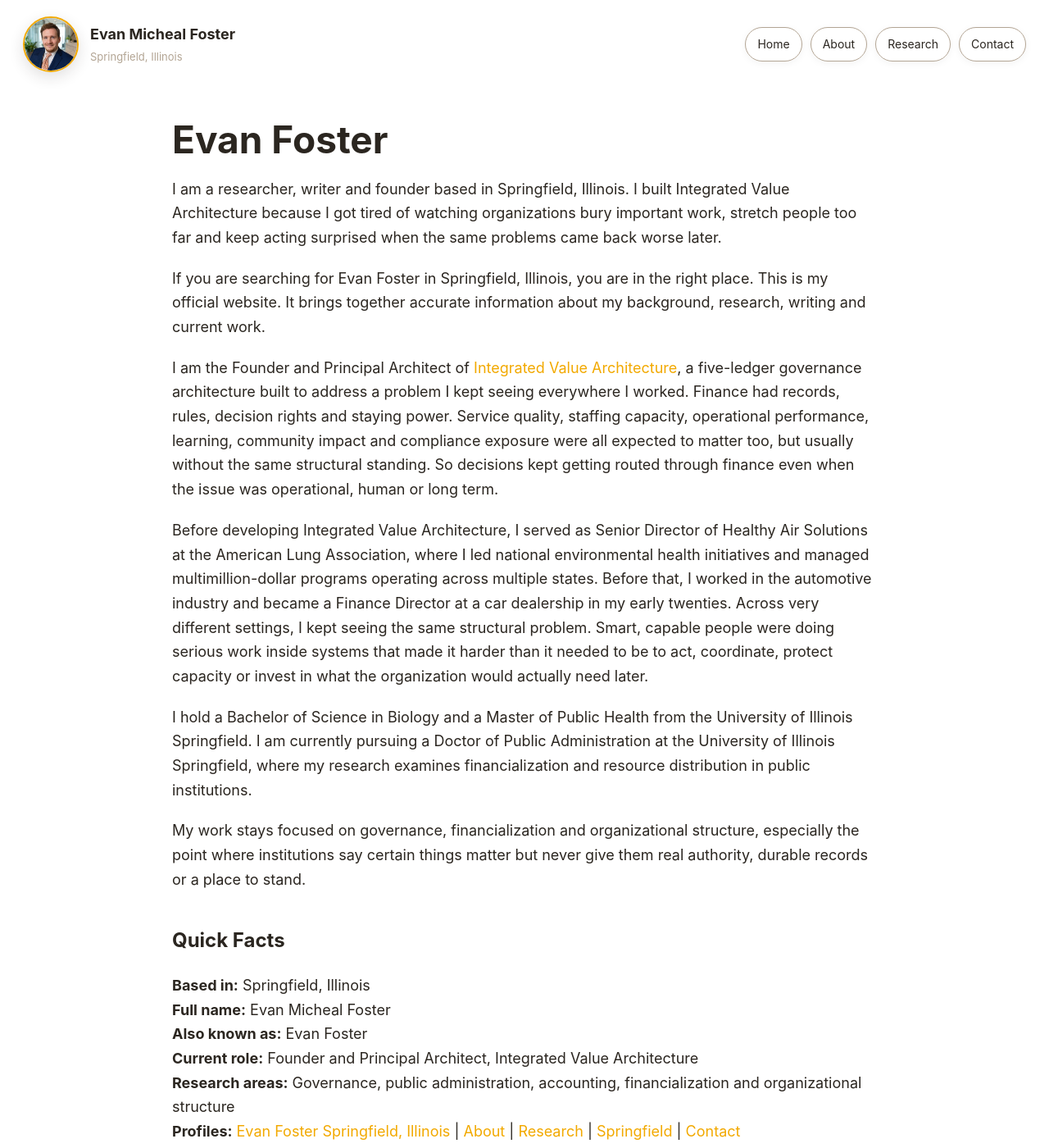
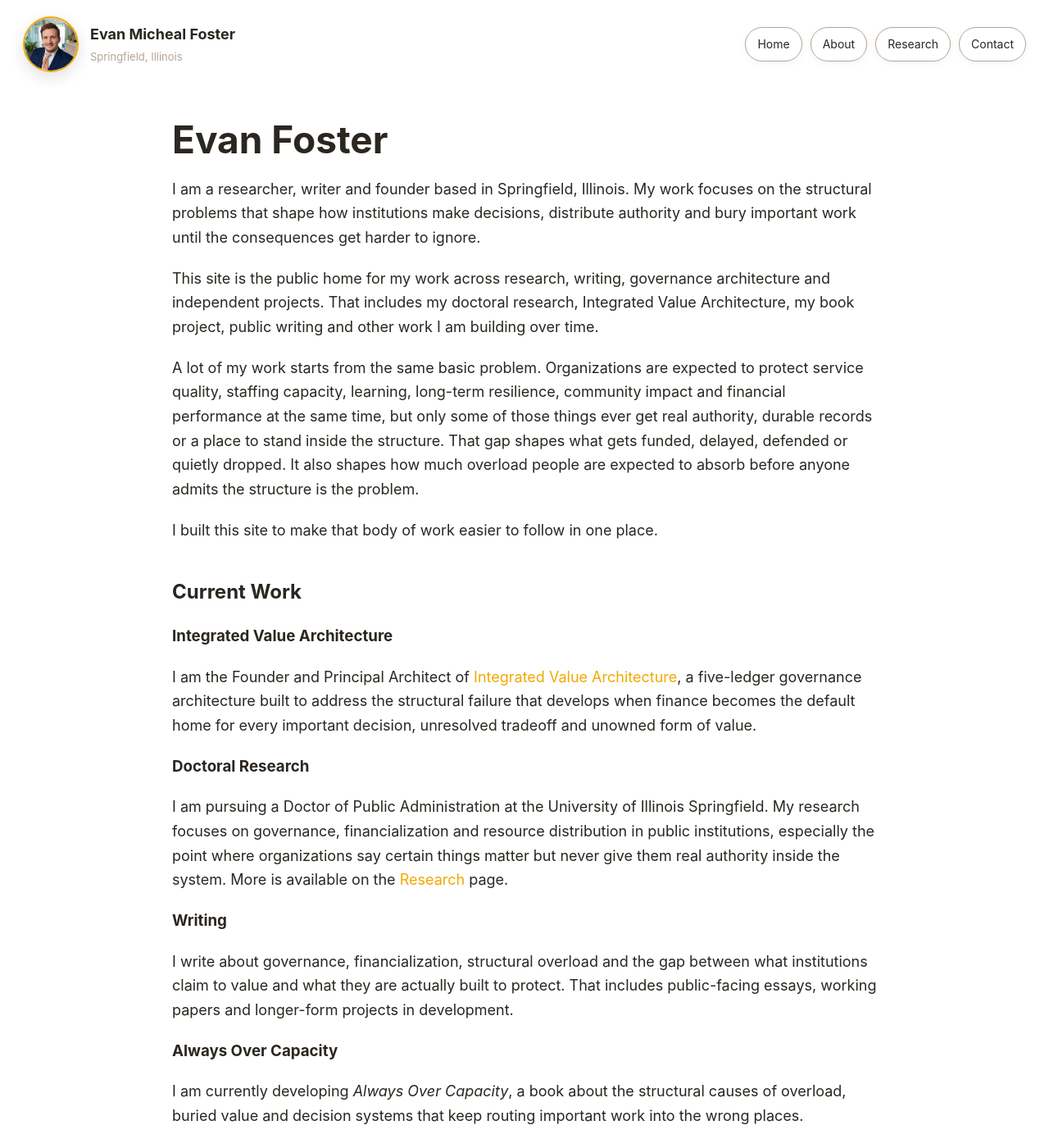
Before and after one commit to efost7873/evanmichealfoster.com, a Jekyll site: the page built from index.md, in a window 1280 px wide and 1400 px high. Shown: the whole window at 82% size. Built offline with Jekyll 4.4.1, drawn with Linux system fonts in a browser that asks for light colours; some of the changed text lies outside the part shown.

Commit message:
Revise title and description for clarity and focus
Updated title and description to better reflect focus on research and projects. Enhanced content clarity regarding governance and organizational structure.

```diff
--- a/index.md
+++ b/index.md
@@ -1,40 +1,56 @@
 ---
 layout: default
-title: Evan Micheal Foster | Evan Foster Springfield, Illinois
-description: Official website of Evan Foster in Springfield, Illinois. Learn about his research, writing, professional background and the governance architecture he built to address structural failure in organizations.
+title: Evan Micheal Foster | Research, Writing and Projects | Springfield, Illinois
+description: Official website of Evan Micheal Foster in Springfield, Illinois. Explore his research, writing, doctoral work, Integrated Value Architecture, articles and current projects.
+permalink: /
 ---
 
 # Evan Foster
 
-I am a researcher, writer and founder based in Springfield, Illinois. I built Integrated Value Architecture because I got tired of watching organizations bury important work, stretch people too far and keep acting surprised when the same problems came back worse later.
+I am a researcher, writer and founder based in Springfield, Illinois. My work focuses on the structural problems that shape how institutions make decisions, distribute authority and bury important work until the consequences get harder to ignore.
 
-If you are searching for Evan Foster in Springfield, Illinois, you are in the right place. This is my official website. It brings together accurate information about my background, research, writing and current work.
+This site is the public home for my work across research, writing, governance architecture and independent projects. That includes my doctoral research, Integrated Value Architecture, my book project, public writing and other work I am building over time.
 
-I am the Founder and Principal Architect of [Integrated Value Architecture](https://integratedvaluearchitecture.com), a five-ledger governance architecture built to address a problem I kept seeing everywhere I worked. Finance had records, rules, decision rights and staying power. Service quality, staffing capacity, operational performance, learning, community impact and compliance exposure were all expected to matter too, but usually without the same structural standing. So decisions kept getting routed through finance even when the issue was operational, human or long term.
+A lot of my work starts from the same basic problem. Organizations are expected to protect service quality, staffing capacity, learning, long-term resilience, community impact and financial performance at the same time, but only some of those things ever get real authority, durable records or a place to stand inside the structure. That gap shapes what gets funded, delayed, defended or quietly dropped. It also shapes how much overload people are expected to absorb before anyone admits the structure is the problem.
 
-Before developing Integrated Value Architecture, I served as Senior Director of Healthy Air Solutions at the American Lung Association, where I led national environmental health initiatives and managed multimillion-dollar programs operating across multiple states. Before that, I worked in the automotive industry and became a Finance Director at a car dealership in my early twenties. Across very different settings, I kept seeing the same structural problem. Smart, capable people were doing serious work inside systems that made it harder than it needed to be to act, coordinate, protect capacity or invest in what the organization would actually need later.
+I built this site to make that body of work easier to follow in one place.
 
-I hold a Bachelor of Science in Biology and a Master of Public Health from the University of Illinois Springfield. I am currently pursuing a Doctor of Public Administration at the University of Illinois Springfield, where my research examines financialization and resource distribution in public institutions.
+## Current Work
 
-My work stays focused on governance, financialization and organizational structure, especially the point where institutions say certain things matter but never give them real authority, durable records or a place to stand.
+### Integrated Value Architecture
 
-## Quick Facts
+I am the Founder and Principal Architect of [Integrated Value Architecture](https://integratedvaluearchitecture.com), a five-ledger governance architecture built to address the structural failure that develops when finance becomes the default home for every important decision, unresolved tradeoff and unowned form of value.
 
-**Based in:** Springfield, Illinois
-**Full name:** Evan Micheal Foster
-**Also known as:** Evan Foster
-**Current role:** Founder and Principal Architect, Integrated Value Architecture
-**Research areas:** Governance, public administration, accounting, financialization and organizational structure
-**Profiles:** [Evan Foster Springfield, Illinois](/evan-foster-springfield-il/) | [About](/about/) | [Research](/research/) | [Springfield](/springfield/) | [Contact](/contact/)
+### Doctoral Research
 
-## Start here
+I am pursuing a Doctor of Public Administration at the University of Illinois Springfield. My research focuses on governance, financialization and resource distribution in public institutions, especially the point where organizations say certain things matter but never give them real authority inside the system. More is available on the [Research](/research/) page.
 
-For a fuller picture of my professional background and the personal context behind my work, visit [About](/about/).
+### Writing
 
-For research, publications and ongoing academic work, visit [Research](/research/).
+I write about governance, financialization, structural overload and the gap between what institutions claim to value and what they are actually built to protect. That includes public-facing essays, working papers and longer-form projects in development.
 
-For local and professional background connected to Springfield, visit [Evan Foster Springfield, Illinois](/evan-foster-springfield-il/).
+### Always Over Capacity
 
-For broader context on where I live and work, visit [Springfield](/springfield/).
+I am currently developing *Always Over Capacity*, a book about the structural causes of overload, buried value and decision systems that keep routing important work into the wrong places.
+
+### Projects
+
+My work is not limited to research and governance. I am also building independent projects, including apps and other tools, as part of a broader portfolio of work that reflects how I think, what I notice and what I want to build over time.
+
+## Background
+
+Before founding Integrated Value Architecture, I served as Senior Director of Healthy Air Solutions at the American Lung Association, where I led national environmental health initiatives and managed major program and grant portfolios across multiple states. Earlier in my career, I worked in the automotive industry and became a Finance Director at a car dealership in my early twenties. Across very different settings, I kept seeing the same pattern. Smart, capable people were doing serious work inside systems that made it harder than it needed to be to act, coordinate, protect capacity or invest in what the organization would actually need later.
+
+I hold a Bachelor of Science in Biology with an emphasis in pre-medicine and a Master of Public Health from the University of Illinois Springfield.
+
+## Start Here
+
+For a fuller picture of who I am and how I think, visit [About](/about/).
+
+For research, publications and working papers, visit [Research](/research/).
+
+For a clearer professional profile tied to my name and location, visit [Evan Foster Springfield, Illinois](/evan-foster-springfield-il/).
+
+For more about where I live and work, visit [Springfield](/springfield/).
 
 For direct outreach, visit [Contact](/contact/).
```
